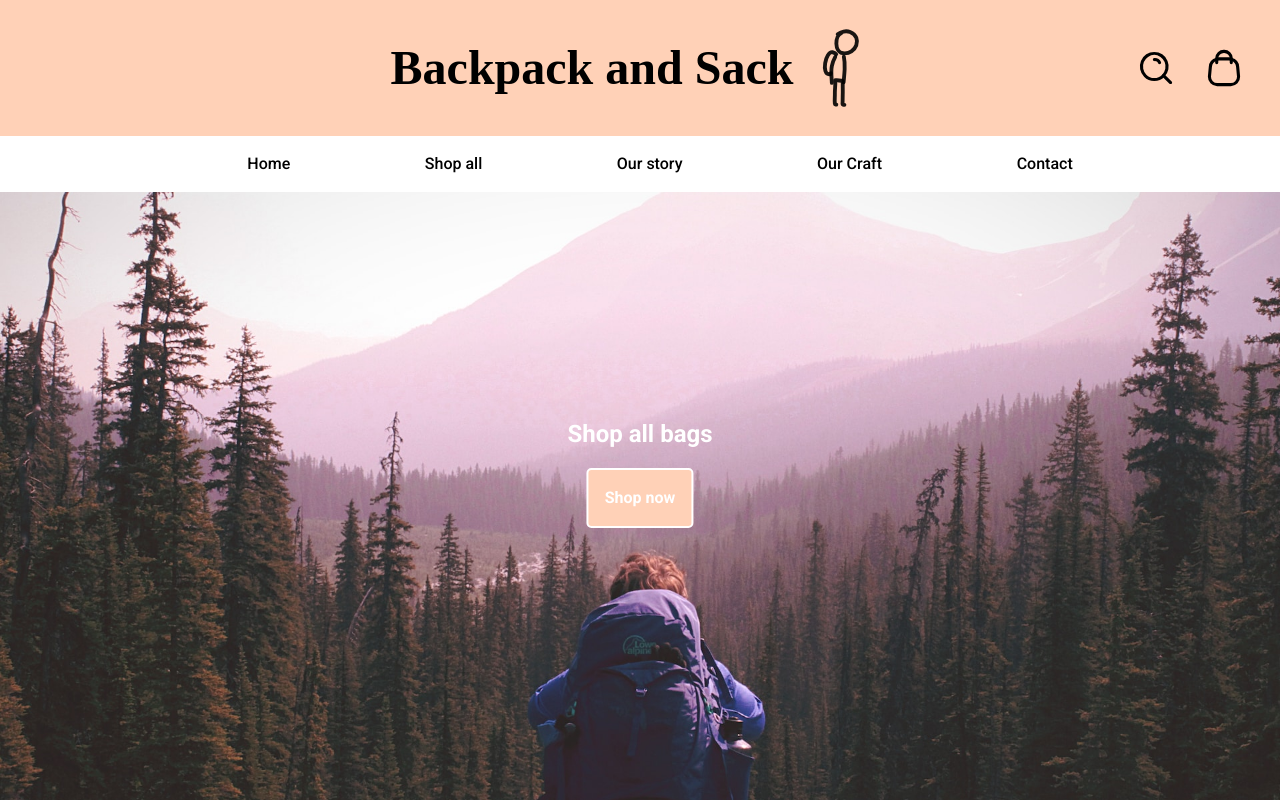
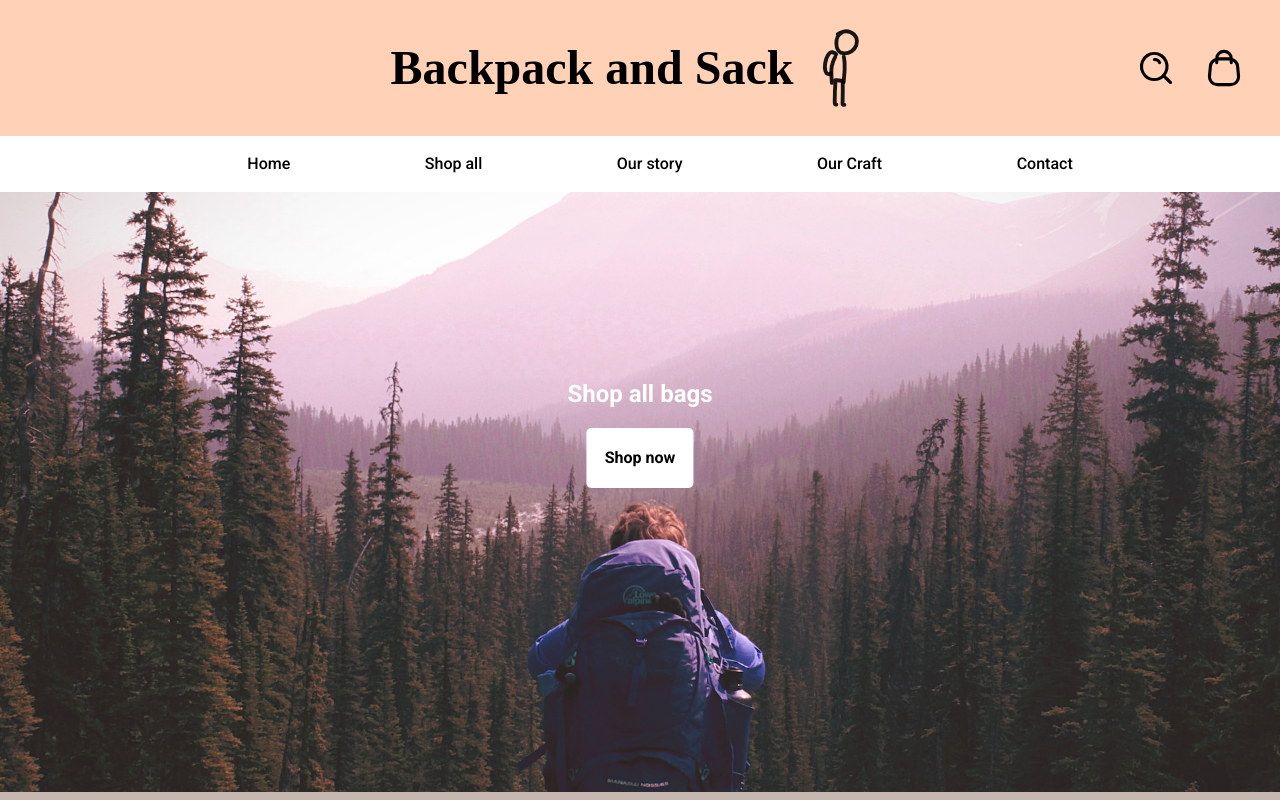
Before and after one commit to dave-forbes/shopping-cart, a React (Vite) app in the folder shopping-cart/: page / in a window 1280 px wide. In both pictures the pointer is over the button "Shop now". Shown: the top 800 px of the page. Built offline with nearby package versions, Linux system fonts and the light colour scheme; a web font is replaced by a local one.

Commit message:
changed height of hero image and color of call to action button

```diff
--- a/shopping-cart/src/styles.css
+++ b/shopping-cart/src/styles.css
@@ -60,7 +60,7 @@ h6 {
 }
 
 .hero {
-  height: 700px;
+  height: 600px;
   position: relative;
 }
 
@@ -186,5 +186,6 @@ h3 {
   font-weight: 600;
 }
 .call-to-action button:hover {
-  background-color: rgb(255, 209, 183);
+  background-color: rgb(255, 255, 255);
+  color: black
 }
```
